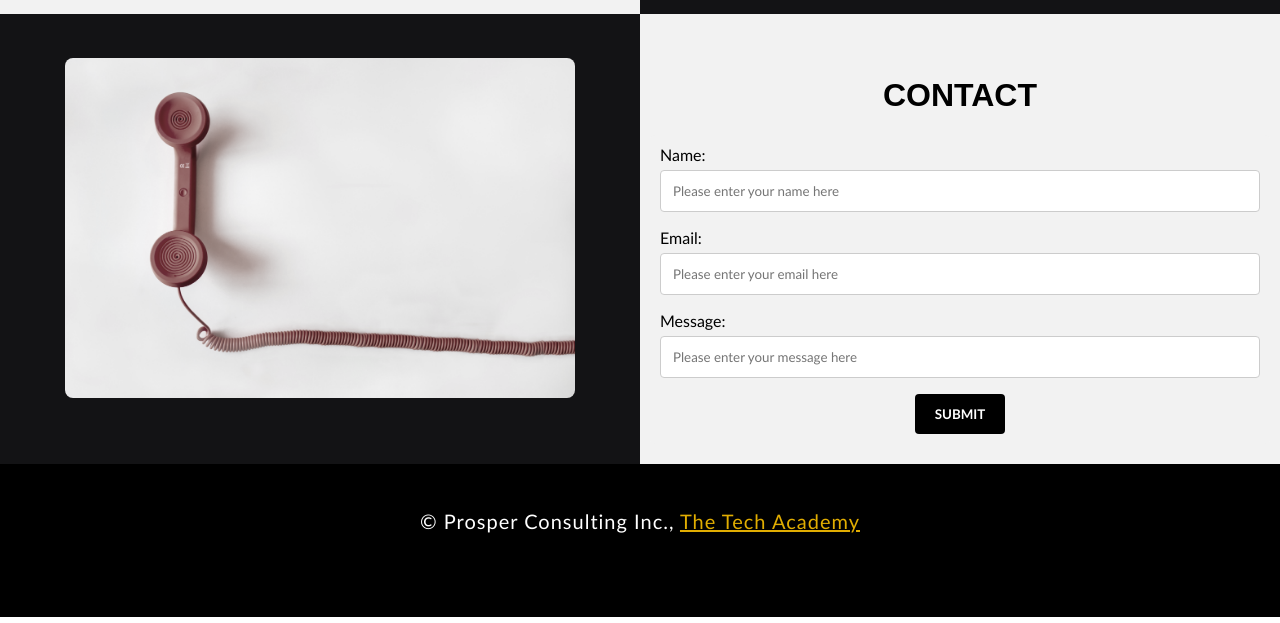
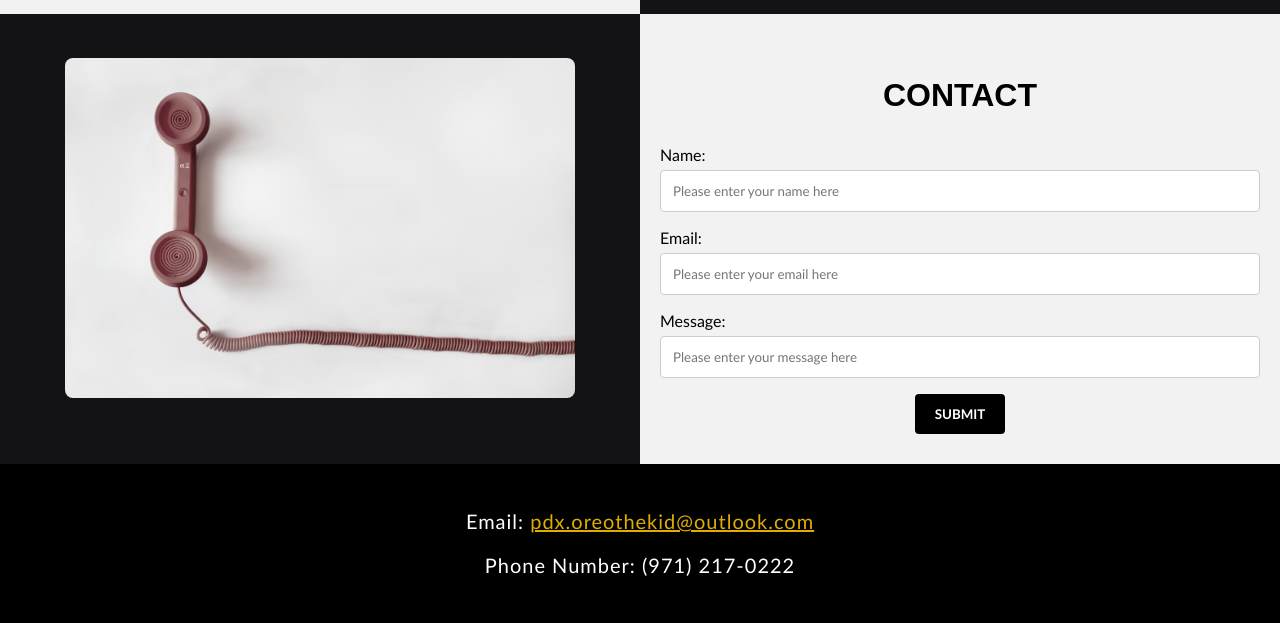
Before and after one commit to PDXoreothekID/PDXoreothekID.github.io, a plain HTML site: page index.html in a window 1280 px wide. Shown: the part 1146-1769 px from the top of the page. Drawn offline with Linux system fonts and the light colour scheme.

Commit message:
update footer
removed copied footer and added personal information.

```diff
--- a/index.html
+++ b/index.html
@@ -95,10 +95,8 @@
         </div>
 
         <footer>
-            <p>
-                <p class="center">&copy Prosper Consulting Inc., <a href="https://www.learncodinganywhere.com/" target="_blank">The Tech Academy</a></p>
-                <br>
-            </p>
+            <p class="center">Email: <a href="mailto:pdx.oreothekid@outlook.com">pdx.oreothekid@outlook.com</a></p>
+            <p class="center">Phone Number: (971) 217-0222</p>
         </footer>
     </body>
 </html>
```
